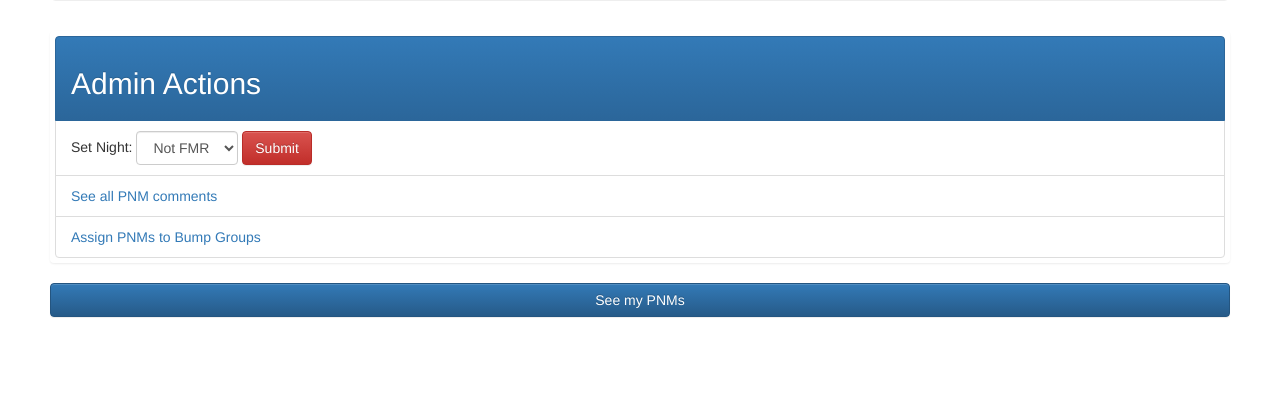
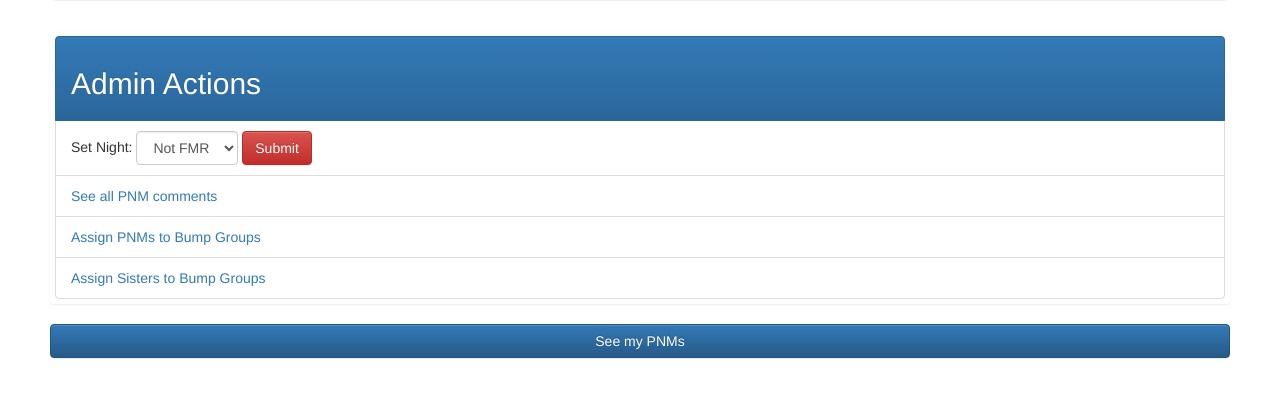
Before and after one commit to akornilo/Hostess, a Flask app: template hostessapp/templates/index.html in a window 1280 px wide. Shown: the part 253-651 px from the top of the page. Run offline with Flask 2, Linux system fonts and the light colour scheme; the template is opened without the code that fills it, so the values that code supplies are empty; the visitor is signed in with stand-in values (Sample User, id 1); some libraries are stand-ins or nearby versions.

Commit message:
add da sister button

```diff
--- a/hostessapp/templates/index.html
+++ b/hostessapp/templates/index.html
@@ -24,7 +24,13 @@ Set Night:
 	</li>
 	<li class="list-group-item">
 		<a href="/assignpnms"> Assign PNMs to Bump Groups </a>
-</li></ul>
+	</li>
+	</li>
+	<li class="list-group-item">
+		<a href="/assignsisters"> Assign Sisters to Bump Groups </a>
+	</li>
+
+</ul>
 {% endif %}
 <div>
 <a href="/mypnms/1" role="button" class="btn btn-primary btn-large btn-block">See my PNMs</a>
```
Lines whose indentation alone changed are shown as unchanged.
